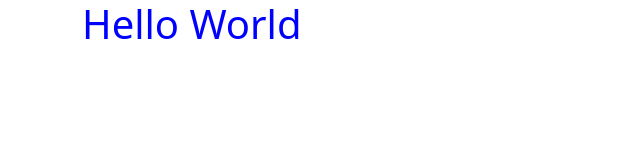
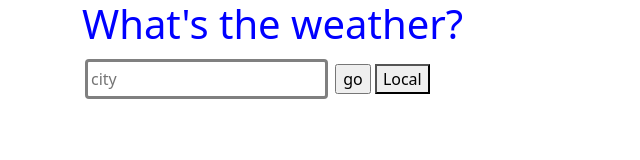
Before and after one commit to gabibble/vanilla-weather-app, a plain HTML site: page index.html in a window 1280 px wide. Shown: the whole page, without its empty margins (0-640 px from the left). Drawn offline with nearby package versions, Linux system fonts and the light colour scheme.

Commit message:
added form

```diff
--- a/index.html
+++ b/index.html
@@ -1,18 +1,28 @@
 <!DOCTYPE html>
 <html lang="en">
-<head>
-    <meta charset="UTF-8">
-    <meta http-equiv="X-UA-Compatible" content="IE=edge">
-    <meta name="viewport" content="width=device-width, initial-scale=1.0">
+  <head>
+    <meta charset="UTF-8" />
+    <meta http-equiv="X-UA-Compatible" content="IE=edge" />
+    <meta name="viewport" content="width=device-width, initial-scale=1.0" />
     <title>Document</title>
-    <link rel="stylesheet" href="src/style.css">
-    <link href="https://cdn.jsdelivr.net/npm/bootstrap@5.0.2/dist/css/bootstrap.min.css" rel="stylesheet" integrity="sha384-EVSTQN3/azprG1Anm3QDgpJLIm9Nao0Yz1ztcQTwFspd3yD65VohhpuuCOmLASjC" crossorigin="anonymous">
-<title>Weather App</title>
-</head>
-<body>
+    <link rel="stylesheet" href="src/style.css" />
+    <link
+      href="https://cdn.jsdelivr.net/npm/bootstrap@5.0.2/dist/css/bootstrap.min.css"
+      rel="stylesheet"
+      integrity="sha384-EVSTQN3/azprG1Anm3QDgpJLIm9Nao0Yz1ztcQTwFspd3yD65VohhpuuCOmLASjC"
+      crossorigin="anonymous"
+    />
+    <title>What's the weather?</title>
+  </head>
+  <body>
     <div class="container">
-    <H1>Hello World</H1>
+      <h1>What's the weather?</h1>
+      <form action="">
+        <input type="city" class="form" placeholder="city" />
+        <input type="submit" value="go" />
+        <button>Local</button>
+      </form>
     </div>
     <script src="src/app.js"></script>
-</body>
+  </body>
 </html>
--- a/src/style.css
+++ b/src/style.css
@@ -1,3 +1,11 @@
 h1 {
-    color: blue;
+  color: blue;
 }
+
+.form {
+  height: 40px;
+  padding: 3px;
+  margin: 3px;
+  border-radius: 4px;
+  border: solid 3px gray;
+}
```
